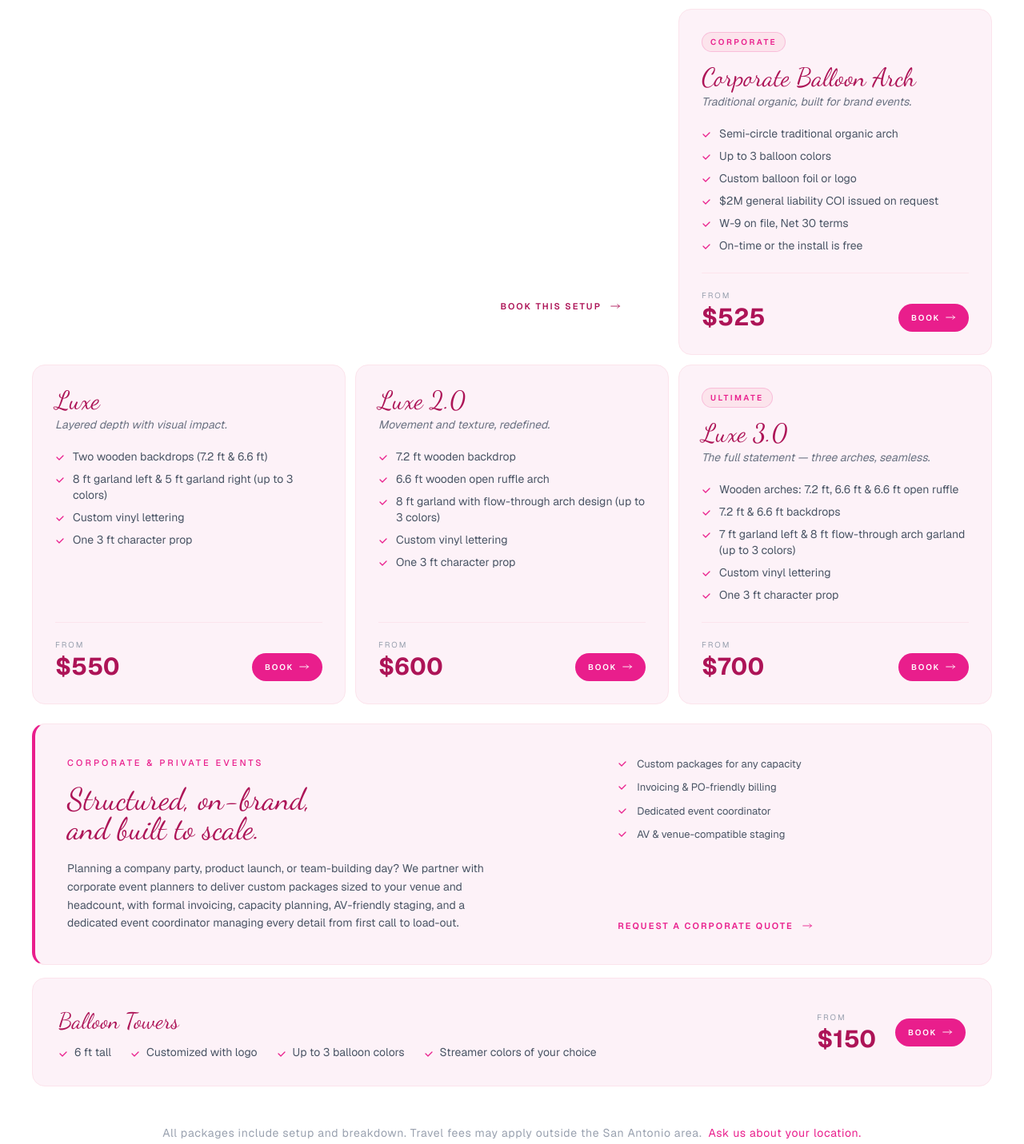
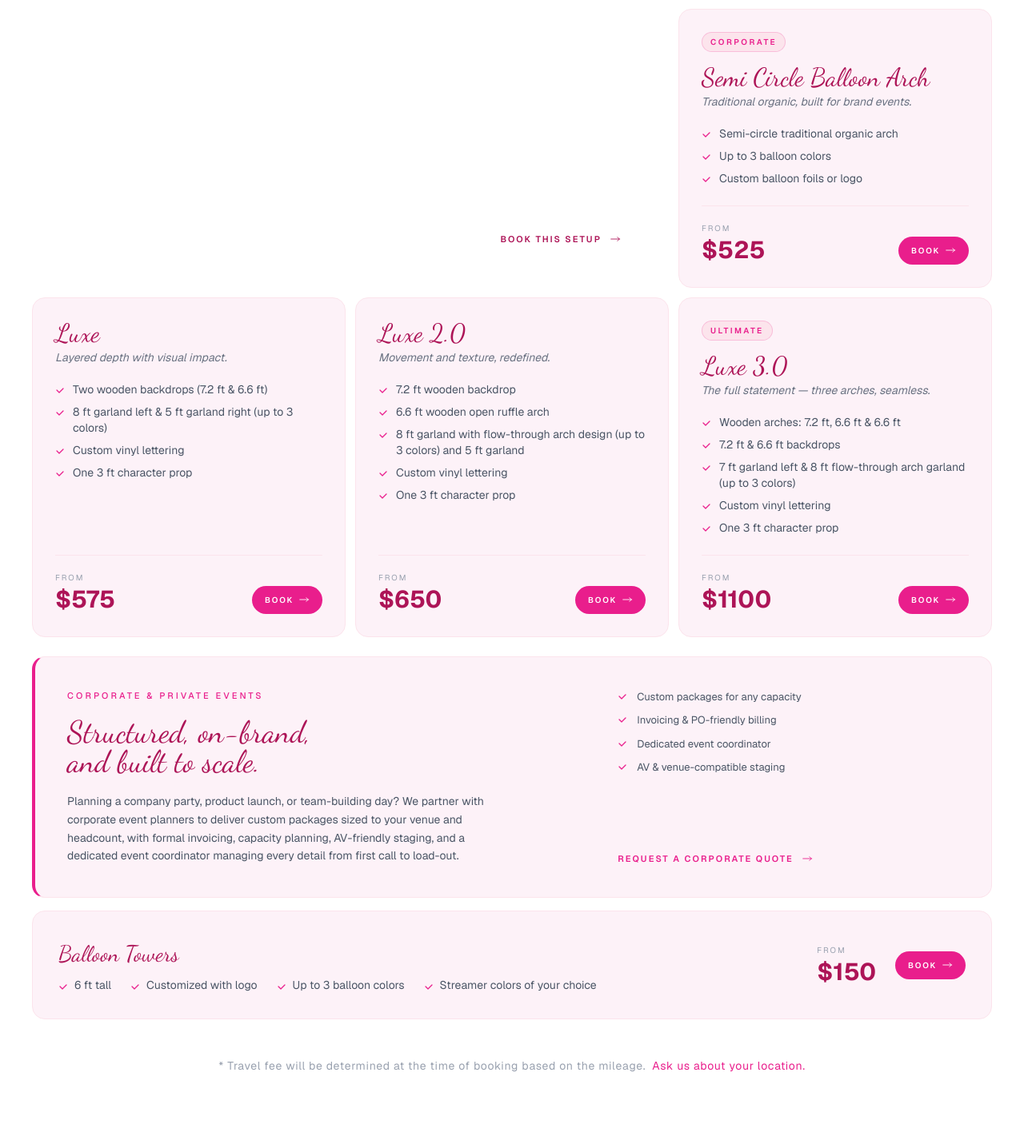
Before and after one commit to Sa1vad0r/pop-bestie-co, a Next.js app: page / in a window 1280 px wide. Shown: the part 2339-3770 px from the top of the page at 80% size. Built offline with nearby package versions, Linux system fonts and the light colour scheme.

Commit message:
service changes

```diff
--- a/components/Contact.tsx
+++ b/components/Contact.tsx
@@ -5,7 +5,7 @@ import { useState } from "react";
 const packages = [
   "The Essential Set Up",
   "The Signature Set Up",
-  "The Corporate Balloon Arch",
+  "The Semi Circle Balloon Arch",
   "The Luxe Experience",
   "The Luxe Experience 2.0",
   "The Luxe Experience 3.0",
--- a/components/Services.tsx
+++ b/components/Services.tsx
@@ -29,15 +29,12 @@ const packages = [
     featured: false,
   },
   {
-    name: "Corporate Balloon Arch",
+    name: "Semi Circle Balloon Arch",
     tagline: "Traditional organic, built for brand events.",
     includes: [
       "Semi-circle traditional organic arch",
       "Up to 3 balloon colors",
-      "Custom balloon foil or logo",
-      "$2M general liability COI issued on request",
-      "W-9 on file, Net 30 terms",
-      "On-time or the install is free",
+      "Custom balloon foils or logo",
     ],
     price: "$525",
     badge: "Corporate",
@@ -52,7 +49,7 @@ const packages = [
       "Custom vinyl lettering",
       "One 3 ft character prop",
     ],
-    price: "$550",
+    price: "$575",
     badge: null,
     featured: false,
   },
@@ -62,11 +59,11 @@ const packages = [
     includes: [
       "7.2 ft wooden backdrop",
       "6.6 ft wooden open ruffle arch",
-      "8 ft garland with flow-through arch design (up to 3 colors)",
+      "8 ft garland with flow-through arch design (up to 3 colors) and 5 ft garland",
       "Custom vinyl lettering",
       "One 3 ft character prop",
     ],
-    price: "$600",
+    price: "$650",
     badge: null,
     featured: false,
   },
@@ -74,13 +71,13 @@ const packages = [
     name: "Luxe 3.0",
     tagline: "The full statement — three arches, seamless.",
     includes: [
-      "Wooden arches: 7.2 ft, 6.6 ft & 6.6 ft open ruffle",
+      "Wooden arches: 7.2 ft, 6.6 ft & 6.6 ft",
       "7.2 ft & 6.6 ft backdrops",
       "7 ft garland left & 8 ft flow-through arch garland (up to 3 colors)",
       "Custom vinyl lettering",
       "One 3 ft character prop",
     ],
-    price: "$700",
+    price: "$1100",
     badge: "Ultimate",
     featured: false,
   },
@@ -350,8 +347,8 @@ export default function Services() {
           className="text-center mt-12 text-sm text-gray-400"
           style={{ letterSpacing: "0.05em" }}
         >
-          All packages include setup and breakdown. Travel fees may apply
-          outside the San Antonio area.
+          * Travel fee will be determined at the time of booking based on the
+          mileage.
           <a href="#contact" className="ml-2 text-brand-pink hover:underline">
             Ask us about your location.
           </a>
```
